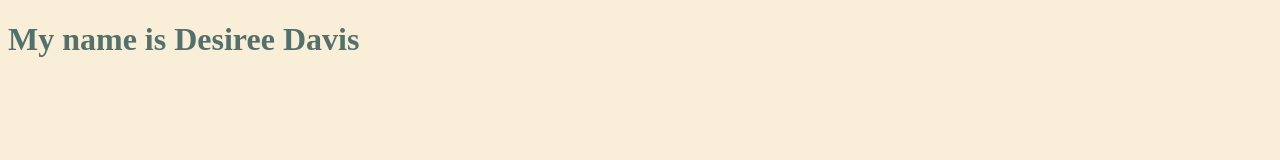
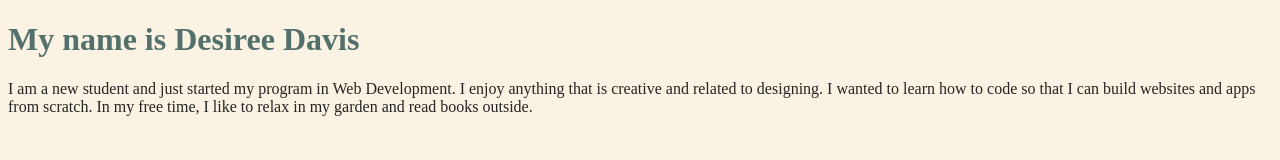
Before and after one commit to desireedavis7/desireedavis7.github.io, a plain HTML site: page index.html in a window 1280 px wide. Drawn offline with Linux system fonts and the light colour scheme.

Commit message:
Add description about myself

```diff
--- a/index.html
+++ b/index.html
@@ -3,8 +3,8 @@
 <head>
     <style>
         body {
-            background-color: #F9EED7;
-        }
+            background-color: #faf2e2;
+         }
     h1{
         color: #54706C;
     }
@@ -21,7 +21,10 @@
 <body>
 
     <h1>My name is Desiree Davis</h1>
-
+    <p>I am a new student and just started my program in Web Development. I enjoy anything that is creative and related to designing.
+    I wanted to learn how to code so that I can build websites and apps from scratch.
+    In my free time, I like to relax in my garden and read books outside.
+    </p>
 
 
 
```
